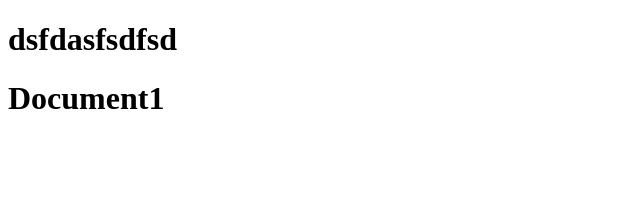
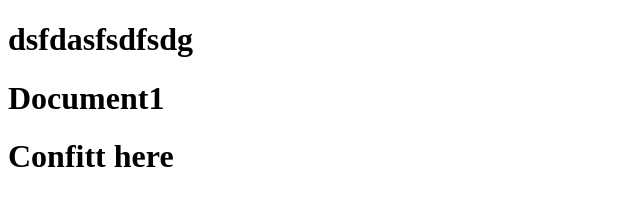
Before and after one commit to 25thNov-19/okela, a plain HTML site: page index.html in a window 1280 px wide. Shown: the whole page, without its empty margins (0-640 px from the left). Drawn offline with Linux system fonts and the light colour scheme.

Commit message:
create confict

```diff
--- a/index.html
+++ b/index.html
@@ -7,7 +7,8 @@
     <title>Document</title>
 </head>
 <body>
-    <h1>dsfdasfsdfsd</h1>
+    <h1>dsfdasfsdfsdg</h1>
     <h1>Document1</h1>
+    <h1>Confitt here</h1>
 </body>
 </html>
```
